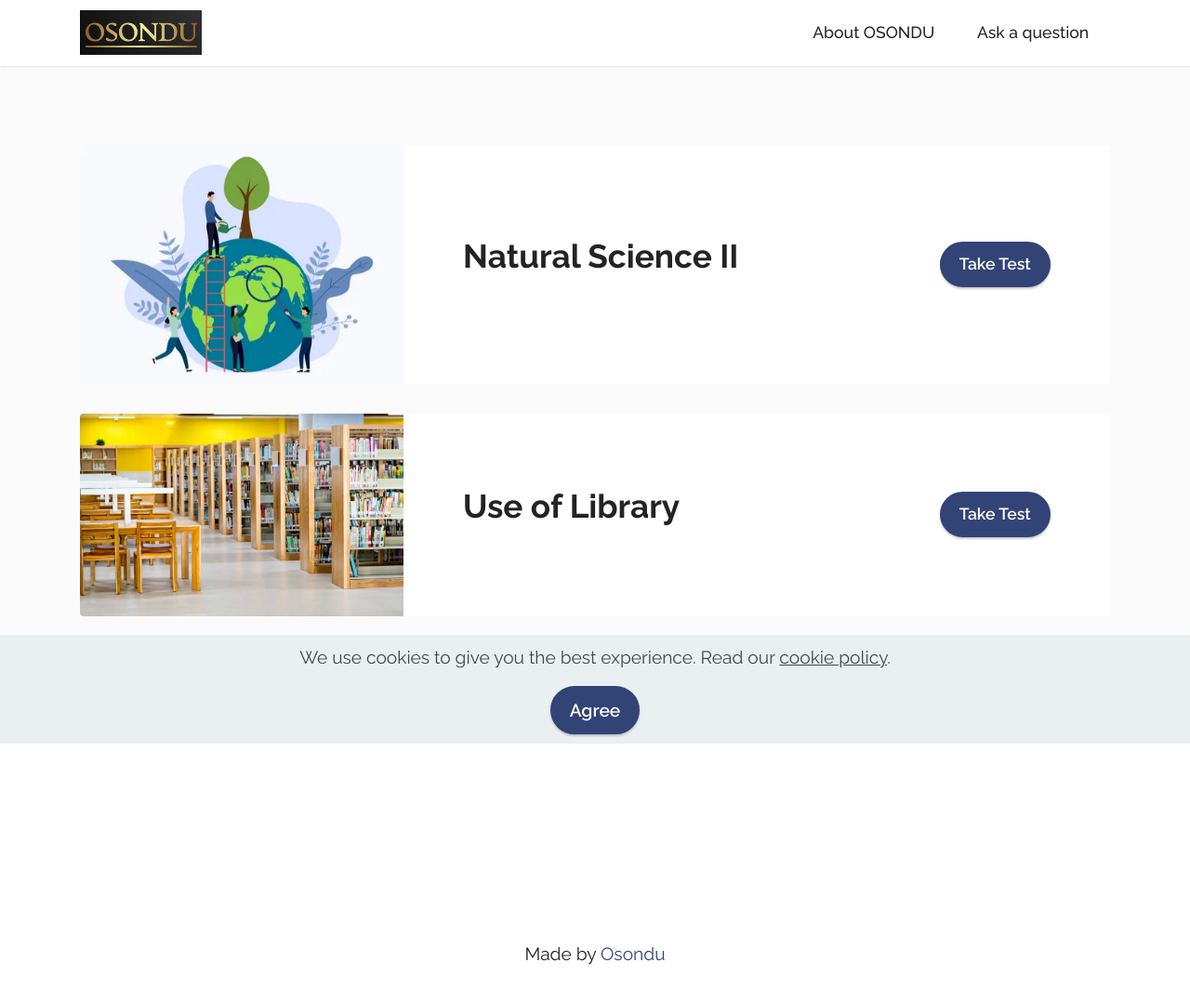
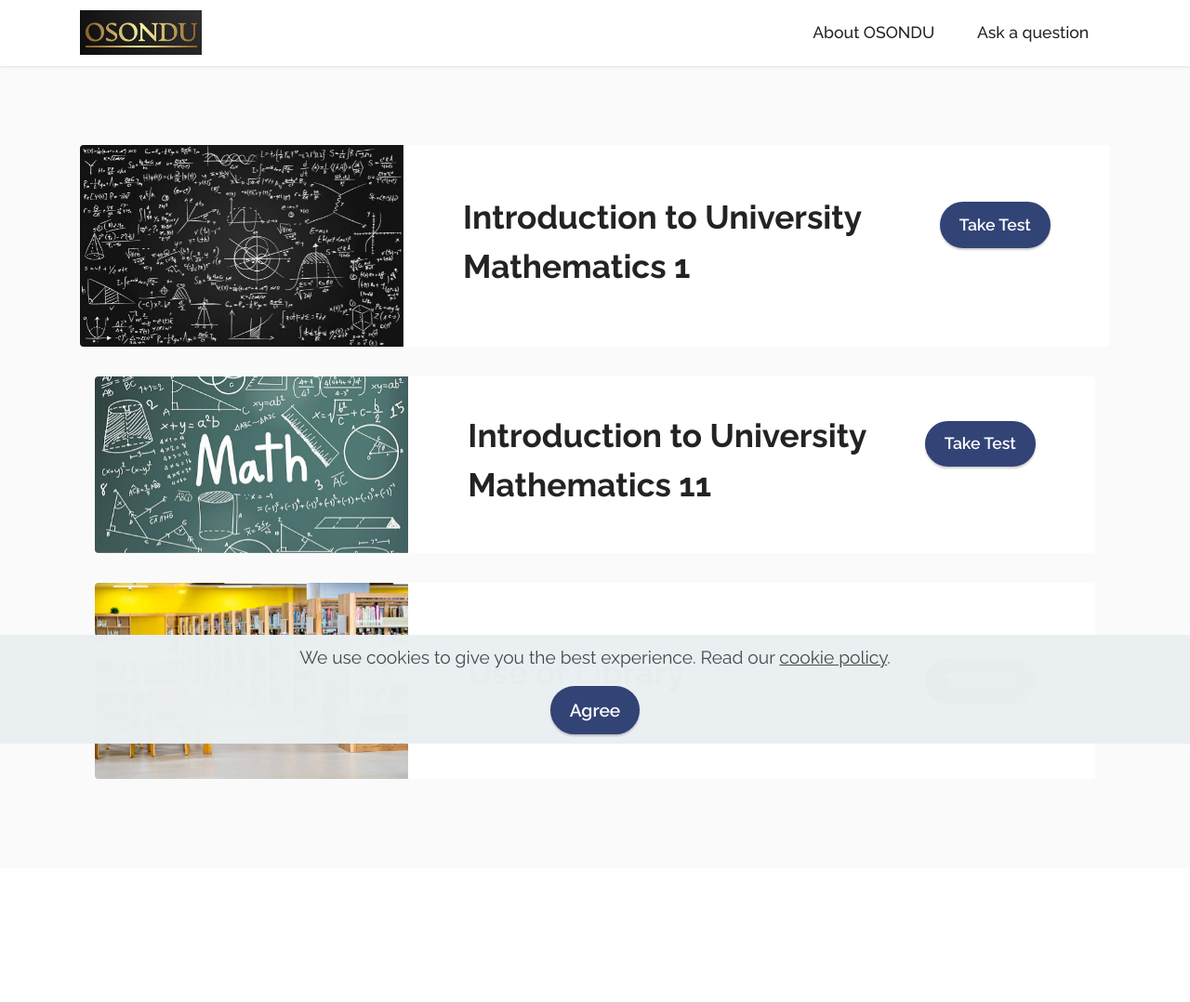
Before and after one commit to SamuelOsondu/MockExam, a Flask app: page /first_year in a window 1280 px wide. Shown: the top 1078 px of the page at 93% size. Before the commit the page ends 1038 px from the top, so only its background shows below. Run offline with Flask 2, Linux system fonts and the light colour scheme; some libraries are stand-ins or nearby versions.

Commit message:
Third Update - Courses

```diff
--- a/templates/yearone.html
+++ b/templates/yearone.html
@@ -12,19 +12,19 @@
                 <div class="row align-items-center">
                     <div class="col-12 col-md-4">
                         <div class="image-wrapper">
-                            <img src="/static/images/earth.webp" alt="Natural Science">
+                            <img src="/static/images/maths 111.jpg" alt="Maths 111">
                         </div>
                     </div>
                     <div class="col-12 col-md">
                         <div class="card-box">
                             <div class="row">
                                 <div class="col-md">
-                                    <h6 class="card-title mbr-fonts-style display-5"><strong>Natural Science II</strong></h6>
+                                    <h6 class="card-title mbr-fonts-style display-5"><strong>Introduction to University Mathematics 1</strong></h6>
 
                                 </div>
                                 <div class="col-md-auto">
 
-                                    <div class="mbr-section-btn"><a href="#" class="btn btn-primary display-4">Take Test</a></div>
+                                    <div class="mbr-section-btn"><a href="https://quizzory.in/id/6414cb843320a507b0601654" class="btn btn-primary display-4">Take Test</a></div>
                                 </div>
                                 <div></div>
                             </div>
@@ -33,6 +33,37 @@
                 </div>
             </div>
         </div>
+
+    <div class="container">
+        <div class="card">
+            <div class="card-wrapper">
+                <div class="row align-items-center">
+                    <div class="col-12 col-md-4">
+                        <div class="image-wrapper">
+                            <img src="/static/images/math 121.jpg" alt="Maths 121">
+                        </div>
+                    </div>
+                    <div class="col-12 col-md">
+                        <div class="card-box">
+                            <div class="row">
+                                <div class="col-md">
+                                    <h6 class="card-title mbr-fonts-style display-5"><strong>Introduction to University Mathematics 11</strong></h6>
+
+                                </div>
+                                <div class="col-md-auto">
+
+                                    <div class="mbr-section-btn"><a href="https://quizzory.in/id/6415adfb027af7079f6f3f5a" class="btn btn-primary display-4">Take Test</a></div>
+                                </div>
+                                <div></div>
+                            </div>
+                        </div>
+                    </div>
+                </div>
+            </div>
+        </div>
+
+
+
         <div class="card">
             <div class="card-wrapper">
                 <div class="row align-items-center">
```
Also changed, not shown: static/images/math 121.jpg (added), static/images/maths 111.jpg (added).
